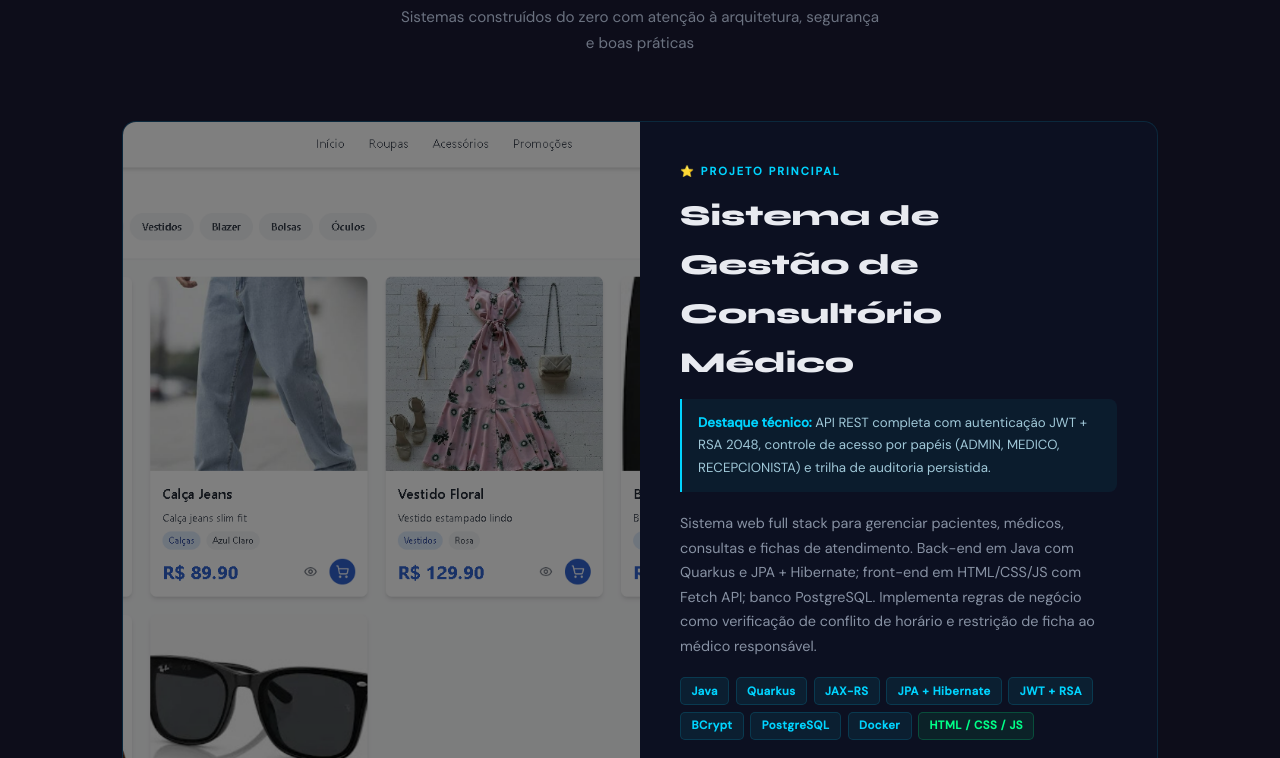
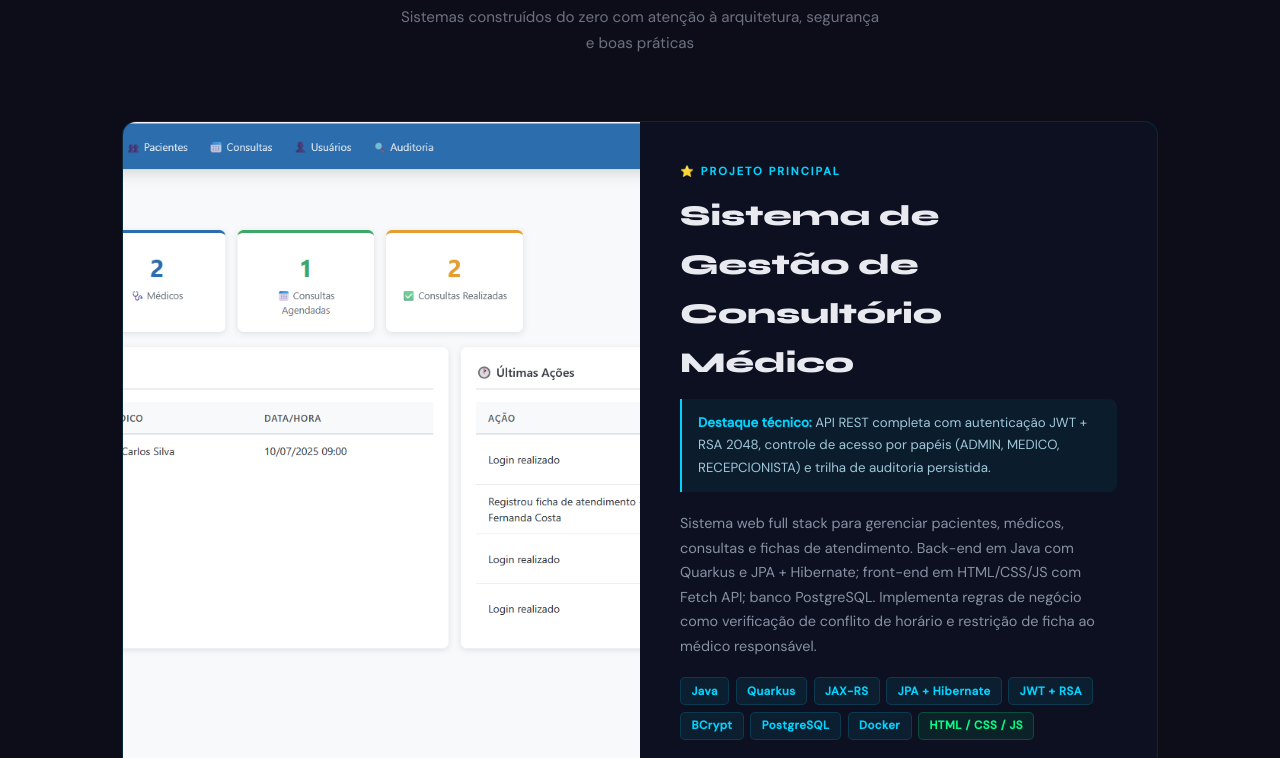
Before and after one commit to GabrielVitorSZz/GabrielVitorSZz.github.io, a website built with webpack: page index.html in a window 1280 px wide. Shown: the part 3151-3909 px from the top of the page. Built offline with nearby package versions, Linux system fonts and the light colour scheme.

Commit message:
fix: corrige imagem do projeto consultorio para TelaAdmin1

```diff
--- a/index.html
+++ b/index.html
@@ -1165,7 +1165,7 @@
 
       <!-- FEATURED: Consultório -->
       <div class="project-card featured reveal">
-        <img src="img/projetoWeb.png" alt="Sistema de Consultório Médico"
+        <img src="img/TelaAdmin1.png" alt="Sistema de Gestão de Consultório Médico — Dashboard Admin"
              class="project-img"
              onerror="this.style.background='linear-gradient(135deg,rgba(0,212,255,.1),rgba(123,47,255,.1))'; this.style.height='100%'; this.removeAttribute('src')">
         <div class="project-body">
```
